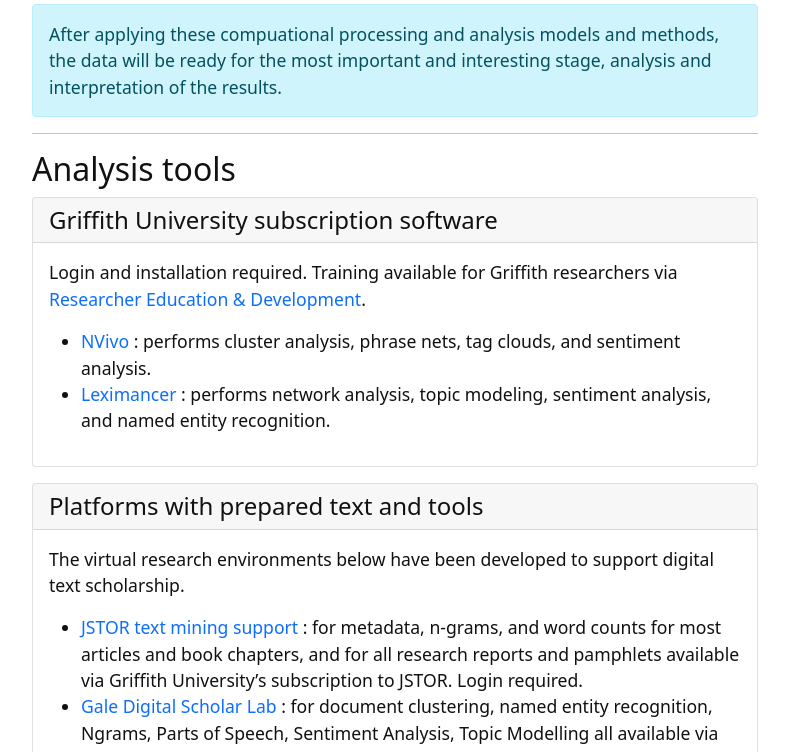
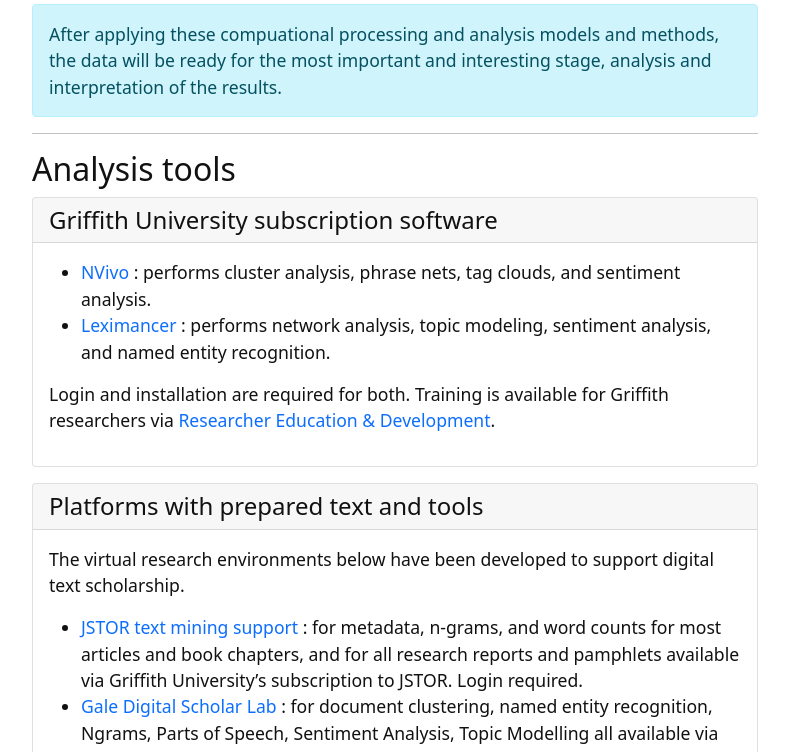
Before and after one commit to GULibrarySandbox/intro-text-mining-analysis-2022, a Jekyll site: the page built from content/7-analyse.md, in a window 1280 px wide and 900 px high, scrolled down 4080 px, cut to the strip 0-752 px from the top of the window. Shown: the whole strip, without its empty margins (245-1034 px from the left). Built offline with Jekyll 4.4.1, drawn with Linux system fonts in a browser that asks for light colours.

Commit message:
Update 7-analyse.md

```diff
--- a/content/7-analyse.md
+++ b/content/7-analyse.md
@@ -72,10 +72,10 @@ After applying these compuational processing and analysis models and methods, th
 ##  Analysis tools
 
 {% capture text %}
-Login and installation required. Training available for Griffith researchers via [Researcher Education & Development](https://www.griffith.edu.au/research/research-services/researcher-education-development/workshop-calendar).
+- [NVivo](https://www.griffith.edu.au/student-computing/available-software) : performs cluster analysis, phrase nets, tag clouds, and sentiment analysis.
+- [Leximancer](https://www.griffith.edu.au/student-computing/available-software) : performs network analysis, topic modeling, sentiment analysis, and named entity recognition.
 
-- [NVivo](https://www.griffith.edu.au/student-computing/available-software) : performs cluster analysis, phrase nets, tag clouds, and sentiment analysis.
-- [Leximancer](https://www.griffith.edu.au/student-computing/available-software) : performs network analysis, topic modeling, sentiment analysis, and named entity recognition.{% endcapture %}{% include card.html header="Griffith University subscription software" text=text %}
+Login and installation are required for both. Training is available for Griffith researchers via [Researcher Education & Development](https://www.griffith.edu.au/research/research-services/researcher-education-development/workshop-calendar).{% endcapture %}{% include card.html header="Griffith University subscription software" text=text %}
 
 {% capture text %}
 The virtual research environments below have been developed to support digital text scholarship.
```
